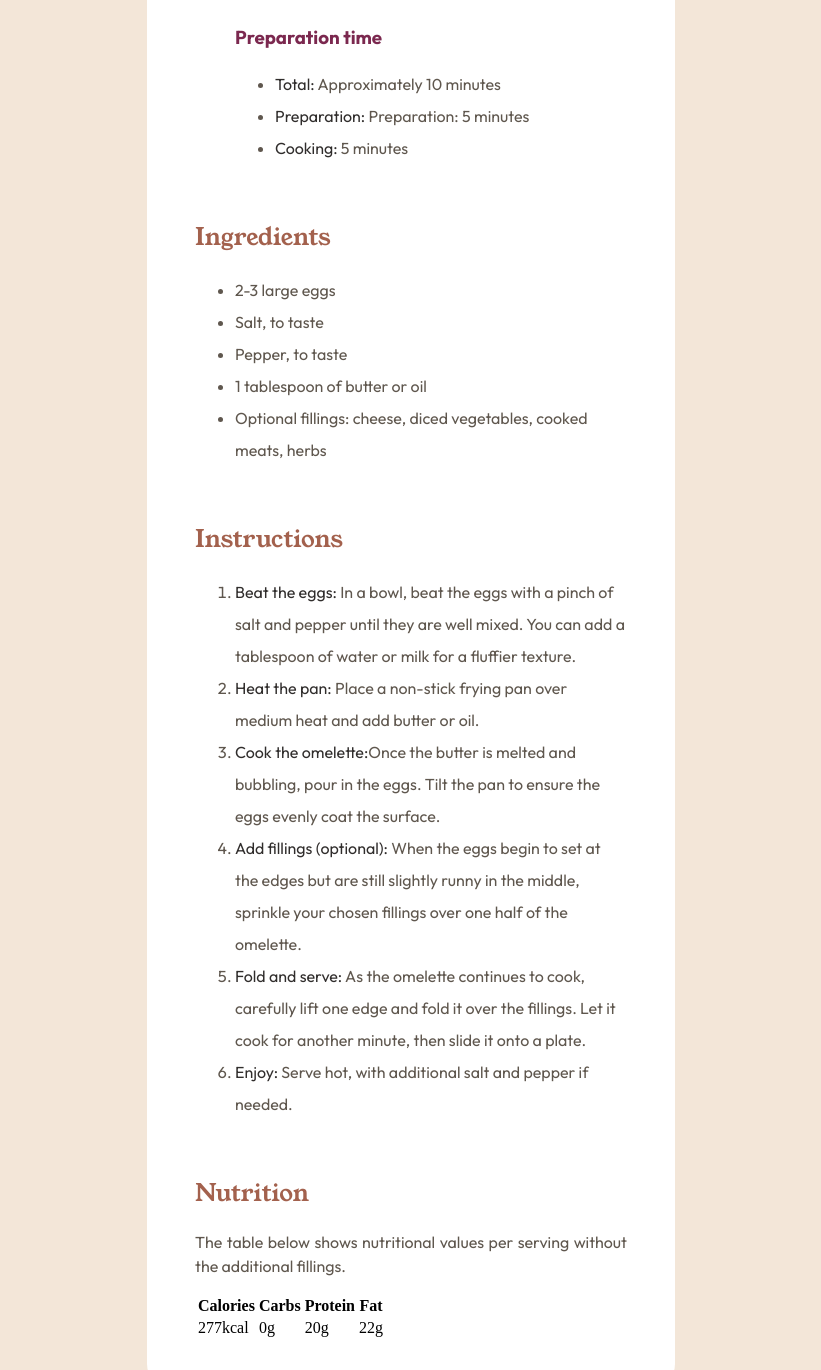
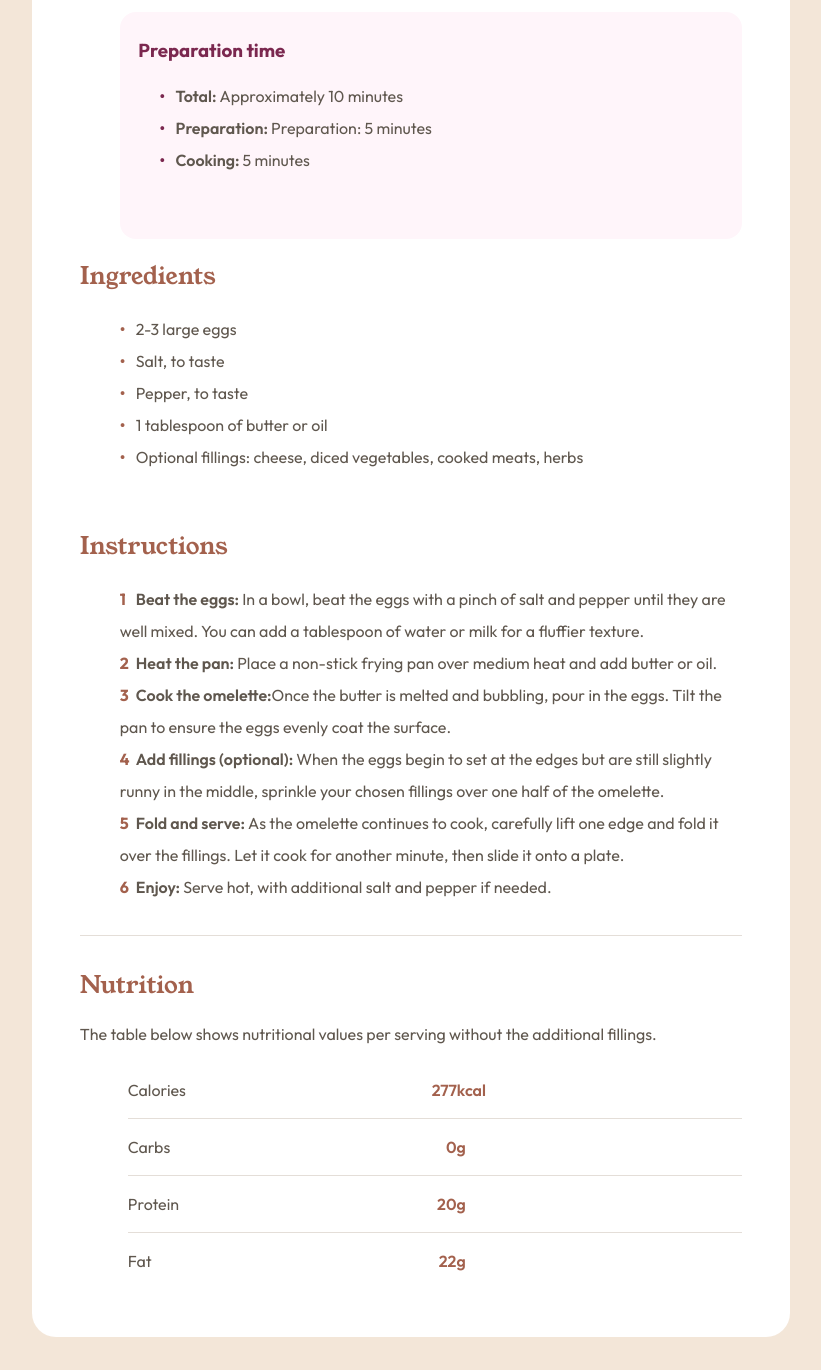
Before and after one commit to anaflaviavilela/recipe-page-main, a plain HTML site: page index.html in a window 1280 px wide. Shown: the part 600-1970 px from the top of the page, without its empty margins (229-1050 px from the left). Drawn offline with Linux system fonts and the light colour scheme.

Commit message:
site finalizado para dispositivos moveis.

```diff
--- a/css/style.css
+++ b/css/style.css
@@ -9,7 +9,7 @@
     --white: #FFFFFF;
     --rose-white: #FFF5FA;
     --eggshell: #F3E6D8;
-    --light-grey: #E4DED8;
+    --light-gray: #E4DED8;
     --wenge-brown: #5F574E;
     --dark-charcoal: #302D2C;
 
@@ -21,12 +21,13 @@
 
 body{
     background-color: var(--eggshell);
+    counter-reset: minha-contagem 0;
 }
 
 main{
     background-color: var(--white);
     text-align: start;
-    margin: 9rem 23rem;
+    margin: 7% 20%;
     border-radius: 1.5rem;
     padding: 3rem 3rem;
 }
@@ -43,7 +44,7 @@ img{
 p{
     font-family: var(--font-outfit);
     font-weight: 400;
-    font-size: 16px;
+    font-size: 1rem;
     color: var(--wenge-brown);
     line-height: 1.5;
     text-align: justify;
@@ -52,30 +53,68 @@ p{
 h3{
     color: var(--dark-raspberry);
     font-family: var(--font-outfit);
+    margin-left: 3%;
+}
+
+ul{
+    list-style: none;
+    margin-bottom: 3.5rem;
+}
+
+ul li::before{
+    content: "\2022";
+    color: var(--nutmet);
+    display: inline-block;
+    width: 1rem;
+    font-weight: bold;
 }
 
 .preparation-time{
-    margin: 3rem auto 3rem 2.5rem
+    align-items: center;
+    margin: 5% auto 0 6%;
+    background-color: var(--rose-white);
+    padding: 1% 0 1% 0;
+    border-radius: 1rem;
 }
 
-ul{
+.preparation-time ul{
+    list-style: none;
     margin-bottom: 3.5rem;
 }
 
+.preparation-time ul li::before{
+    content: "\2022";
+    color: var(--dark-raspberry);
+    display: inline-block;
+    width: 1rem;
+    font-weight: bold;
+}
+
 ol{
-    margin-bottom: 3.5rem;
+    list-style: none;
+    margin-bottom: 2rem;
+}
+
+ol li::before{
+    content: counter(minha-contagem);
+    counter-increment: minha-contagem;
+    color: var(--nutmet);
+    display: inline-block;
+    width: 1rem;
+    font-weight: bold;
 }
 
 li{
     font-family: var(--font-outfit);
     font-weight: 400;
-    font-size: 16px;
+    font-size: 1rem;
     line-height: 2;
     color: var(--wenge-brown);
 }
 
 span{
-    color: var(--dark-charcoal);
+    color: var(--wenge-brown);
+    font-weight: 600;
 }
 
 h2{
@@ -83,3 +122,52 @@ h2{
     font-family: var(--font-young-serif);
     font-weight: 400;
 }
+
+.table{
+    margin-left: 3rem;
+}
+
+.table-linhas{
+    display: flex;
+    justify-content: space-between;
+}
+
+.table-linhas-solid{
+    border-bottom: 1px solid var(--light-gray);
+}
+
+.dados{
+    color: var(--nutmet);
+    font-weight: 600;
+    margin-left: 40%;
+    margin-right: 45%;
+}
+
+.linha-horizontal{
+    border-top: 1px solid var(--light-gray);
+    padding-top: 2rem;
+}
+
+
+@media (max-width: 970px) {
+
+    body{
+        background-color: var(--white);
+    }
+
+    main{
+        margin: 0%;
+        border-radius: none;
+        padding: 0 1rem;
+    }
+
+    .preparation-time{
+        margin-left: 2%;
+    }
+
+    .dados{
+        /* margin-left: 40%; */
+        margin-right: 35%;
+    }
+
+}
--- a/index.html
+++ b/index.html
@@ -10,9 +10,11 @@
   <link rel="icon" type="image/png" sizes="32x32" href="./assets/images/favicon-32x32.png">
 
   <title>Recipe page</title>
+
 </head>
 
 <body>
+
     <main>
         <picture>
             <img src="assets/images/image-omelette.jpeg" alt="image of an omelette" width="100%">
@@ -59,11 +61,48 @@
             <li><span>Enjoy: </span>Serve hot, with additional salt and pepper if needed.</li>
         </ol>
 
-        <h2>Nutrition</h2>
+        <h2 class="linha-horizontal">Nutrition</h2>
         <p>The table below shows nutritional values per serving without the additional fillings.</p>
 
-        <table>
-            <caption><!--ADICIONA TITULO NA TABELA--></caption>
+        <div class="table">
+            <div class="table-linhas table-linhas-solid">
+                <p class="colunas-linha">Calories</p>
+                <p class="dados linha-um">277kcal</p>
+            </div>
+            <div class="table-linhas table-linhas-solid">
+                <p class="colunas-linha">Carbs</p>
+                <p class="dados linha-dois">0g</p>
+            </div>
+            <div class="table-linhas table-linhas-solid">
+                <p class="colunas">Protein</p>
+                <p class="dados linha-tres">20g</p>
+            </div>
+            <div class="table-linhas">
+                <p class="colunas">Fat</p>
+                <p class="dados linha-quatro">22g</p>
+            </div>
+        </div>
+
+
+
+        <!-- <div class="table">
+            <div class="table-colunas">
+                <p class="colunas-linha">Calories</p>
+                <p class="colunas-linha">Carbs</p>
+                <p class="colunas">Protein</p>
+                <p class="colunas">Fat</p>
+            </div>
+            <div class="table-dados">
+                <p class="dados">277kcal</p>
+                <p class="dados">0g</p>
+                <p class="dados">20g</p>
+                <p class="dados">22g</p>
+            </div>
+        </div> -->
+
+
+        <!-- <table>
+            <caption>ADICIONA TITULO NA TABELA</caption>
             <thead>
                 <tr>
                     <th>Calories</th>
@@ -73,11 +112,13 @@
                 </tr>
             </thead>
             <tbody>
-                <td>277kcal</td>
-                <td>0g</td>
-                <td>20g</td>
-                <td>22g</td>
+                <tr>
+                    <td>277kcal</td>
+                    <td>0g</td>
+                    <td>20g</td>
+                    <td>22g</td>
+                </tr>
             </tbody>
-        </table>
+        </table> -->
     </main>
 </body>
```
